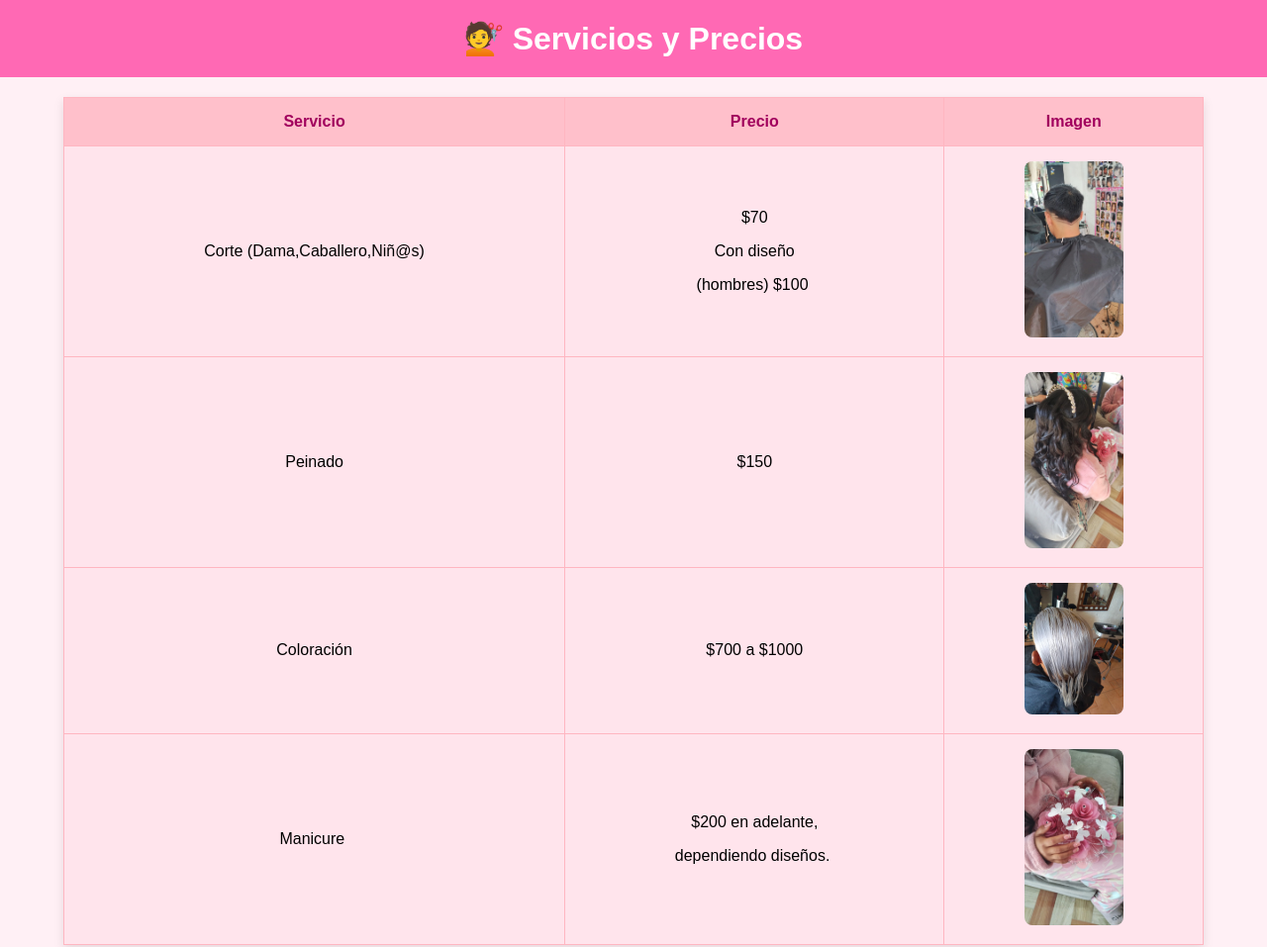
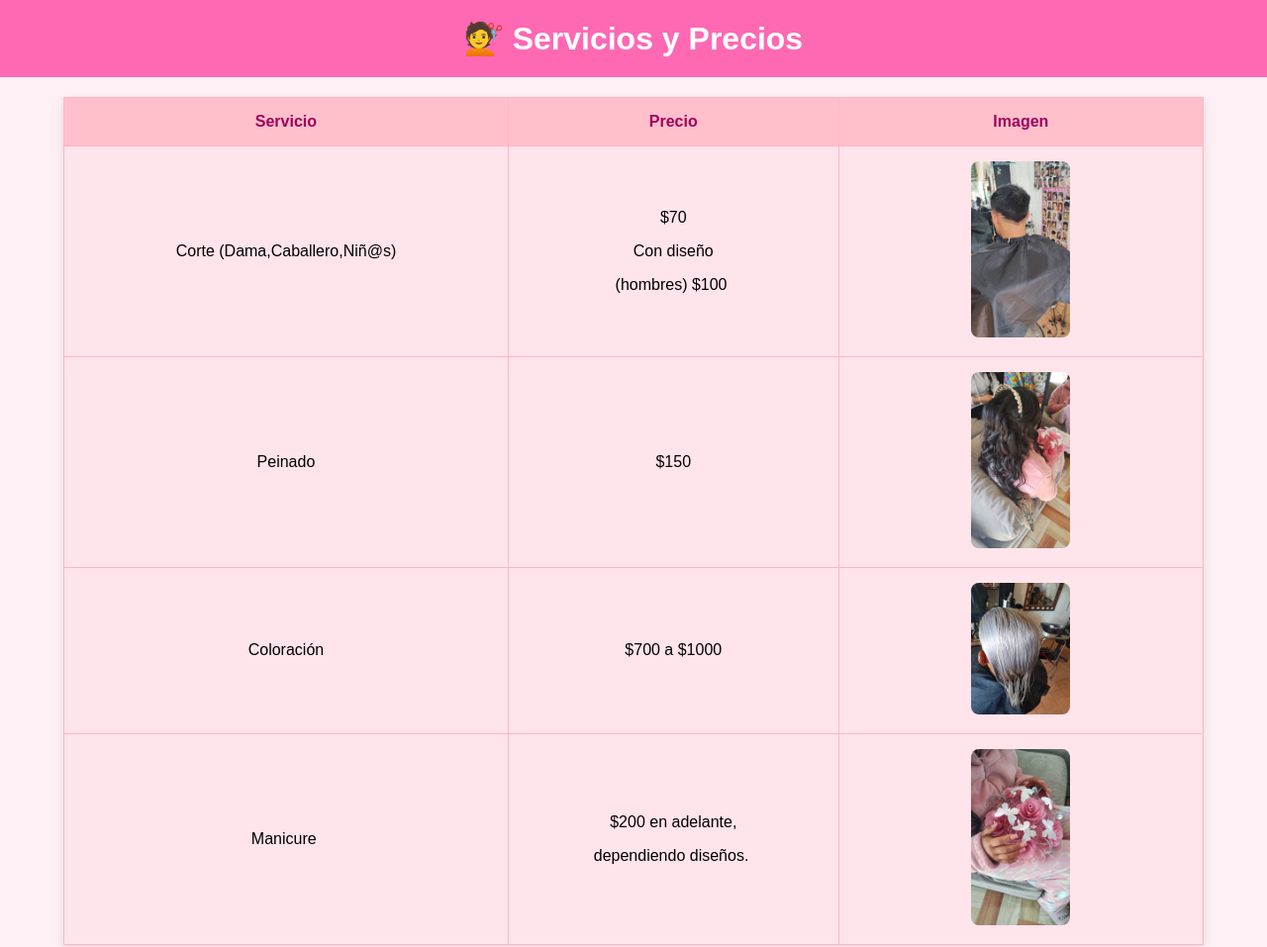
Before and after one commit to LUPITA128/salonsiemprebonita.github.io, a plain HTML site: page servicios.html in a window 1280 px wide. Shown: the top 957 px of the page at 99% size. Drawn offline with Linux system fonts and the light colour scheme; files that its build step writes are made by us from their sources.

Commit message:
Add files via upload

```diff
--- a/servicios.html
+++ b/servicios.html
@@ -8,12 +8,16 @@
 <body>
   <h1>💇 Servicios y Precios</h1>
   <table>
-    <tr><th>Servicio</th><th>Precio</th><th>Imagen</th></tr>
+    <tr><th width="39%">Servicio</th><th width="29%">Precio</th><th width="32%">Imagen</th></tr>
     <tr><td>Corte (Dama,Caballero,Niñ@s)</td><td><p>$70</p>
       <p>Con diseño</p>
-        <p>(hombres) $100&nbsp;</p></td><td><img src="Imagen de WhatsApp 2025-05-21 a las 17.03.23_0c8b83e1.jpg" class="img-mini"></td></tr>
-    <tr><td>Peinado</td><td>$150</td><td><img src="Imagen de WhatsApp 2025-05-21 a las 17.03.22_5cfd07ba.jpg" class="img-mini"></td></tr>
-    <tr><td>Coloración</td><td>$700 a $1000</td><td><img src="WhatsApp Image 2025-05-20 at 8.59.26 PM (4).jpeg" class="img-mini"></td></tr>
+        <p>(hombres) $100&nbsp;</p>
+		</td>
+		<td><img src="Imagen de WhatsApp 2025-05-21 a las 17.03.23_0c8b83e1.jpg" width="89" height="160" class="img-mini">
+		</td>
+	  </tr>
+    <tr><td>Peinado</td><td>$150</td><td><img src="Imagen de WhatsApp 2025-05-21 a las 17.03.22_5cfd07ba.jpg" width="85" height="148" class="img-mini"></td></tr>
+    <tr><td>Coloración</td><td>$700 a $1000</td><td><img src="WhatsApp Image 2025-05-20 at 8.59.26 PM (4).jpeg" width="99" height="87" class="img-mini"></td></tr>
 	  <tr>
 	    <td>Manicure&nbsp;</td><td><p>$200 en adelante,</p>
     <p>dependiendo diseños.&nbsp;</p></td><td><img src="Imagen de WhatsApp 2025-05-21 a las 17.03.22_b8fb1dbb.jpg" class="img-mini"></td></tr>
```
